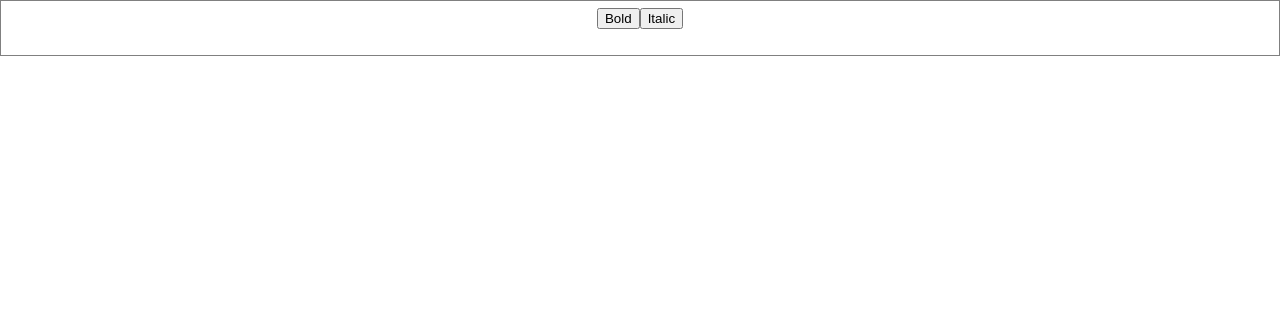
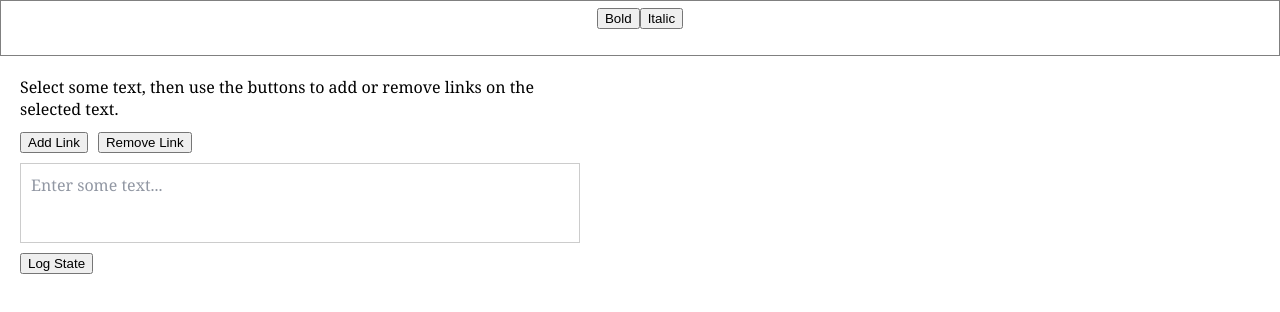
Before and after one commit to petervmercer/draftjstest, a React (Create React App) app: page / in a window 1280 px wide. Shown: the top 312 px of the page. Built offline with nearby package versions, Linux system fonts and the light colour scheme.

Commit message:
Finalised Link editor and started SUP

```diff
--- a/src/App.js
+++ b/src/App.js
@@ -1,9 +1,15 @@
 import React from 'react';
 import './App.css';
 import BasicEditor from './components/basicEditor';
+import LinkedEditorExample from './components/linkEditorExample';
 
 const App = () => (
+    <div>
     <BasicEditor/>
+
+    <LinkedEditorExample />
+    </div>
+
 );
 
 export default App;
--- a/src/components/linkEditorExample.js
+++ b/src/components/linkEditorExample.js
@@ -1,7 +1,7 @@
 import React, { Component } from 'react';
 import {Editor, EditorState, RichUtils, convertToRaw, convertFromRaw, CompositeDecorator} from 'draft-js';
 
-class LinkEditorExample extends React.Component {
+class LinkedEditorExample extends React.Component {
     constructor(props) {
         super(props);
 
@@ -22,7 +22,7 @@ class LinkEditorExample extends React.Component {
         this.onChange = (editorState) => this.setState({editorState});
         this.logState = () => {
             const content = this.state.editorState.getCurrentContent();
-            console.log(convertToRaw(content));
+            console.log(JSON.stringify(convertToRaw(content)));
         };
 
         this.promptForLink = this._promptForLink.bind(this);
@@ -209,4 +209,4 @@ const styles = {
     },
 };
 
-export default LinkEditorExample;
+export default LinkedEditorExample;
```
Also changed, not shown: src/components/supEditorTest.jsx (added, +16 -0 lines).
